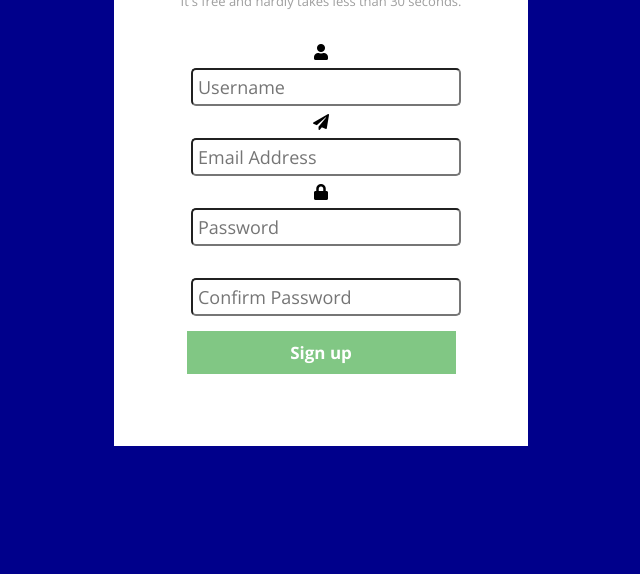
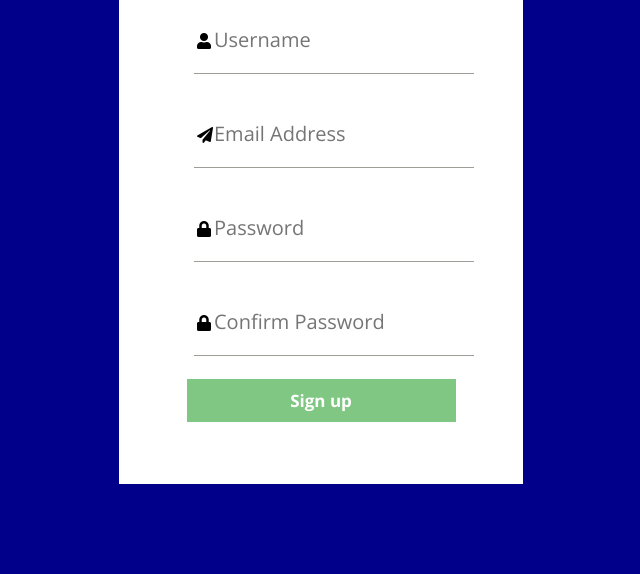
Before and after one commit to iamclement1/JsFormValidation, a plain HTML site: page index.html in a window 1280 px wide. Shown: the part 226-800 px from the top of the page, without its empty margins (319-959 px from the left). Drawn offline with nearby package versions, Linux system fonts and the light colour scheme.

Commit message:
added styling

```diff
--- a/css/main.css
+++ b/css/main.css
@@ -8,7 +8,6 @@
 }
 
 body {
-  background-color: #fff;
   display: flex;
   margin: auto;
   flex-direction: column;
@@ -42,21 +41,39 @@ body {
 }
 
 #form-body {
-  margin: 15px;
-  padding: 15px;
+  margin: 10px;
+  padding: 10px;
   width: 300px;
 }
 
 #form-body input {
   width: 100%;
-  font-size: 18px;
-  margin: 5px;
-  padding: 5px;
-  border-radius: 5px;
+  font-size: 20px;
+  margin: 13px;
+  padding: 20px;
+  border: none;
+  border-bottom: 1px solid #9e9e99;
   box-sizing: border-box;
 }
 
-#form-name .fas {
+#form-body input:hover {
+  border: none;
+  cursor: pointer;
+}
+
+.icon {
+  position: relative;
+  padding: 0;
+  margin: 0;
+}
+
+.icon i {
+  position: absolute;
+  padding-top: 2.5em;
+  padding-left: 1em;
+  right: 1;
+
+  /* z-index: 1; */
 }
 
 .form-button {
--- a/index.html
+++ b/index.html
@@ -17,16 +17,16 @@
         <h2>Create Account</h2>
         <span>It's free and hardly takes less than 30 seconds.</span>
         <form action="" id="form-body">
-          <div id="form-uname">
-            <i class="fas fa-user"></i
-            ><input
+          <div id="form-uname" class="icon">
+            <i class="fas fa-user"></i>
+            <input
               type="text"
               name="uname"
               id="form-uname"
               placeholder="Username"
             />
           </div>
-          <div id="form-mail">
+          <div id="form-mail" class="icon">
             <i class="fas fa-paper-plane"></i>
             <input
               type="text"
@@ -35,18 +35,13 @@
               placeholder="Email Address"
             />
           </div>
-          <div id="form-pwd">
-            <i class="fas fa-lock"></i
-            ><input
-              type="password"
-              name="pwd"
-              id="pwd"
-              placeholder="Password"
-            />
+          <div id="form-pwd" class="icon">
+            <i class="fas fa-lock"></i>
+            <input type="password" name="pwd" id="pwd" placeholder="Password" />
           </div>
-          <div id="form-pwd">
-            <i class="fas fa-lock-alt"></i
-            ><input
+          <div id="form-pwd" class="icon">
+            <i class="fas fa-lock"></i>
+            <input
               type="password"
               name="pwd"
               id="pwd"
```
